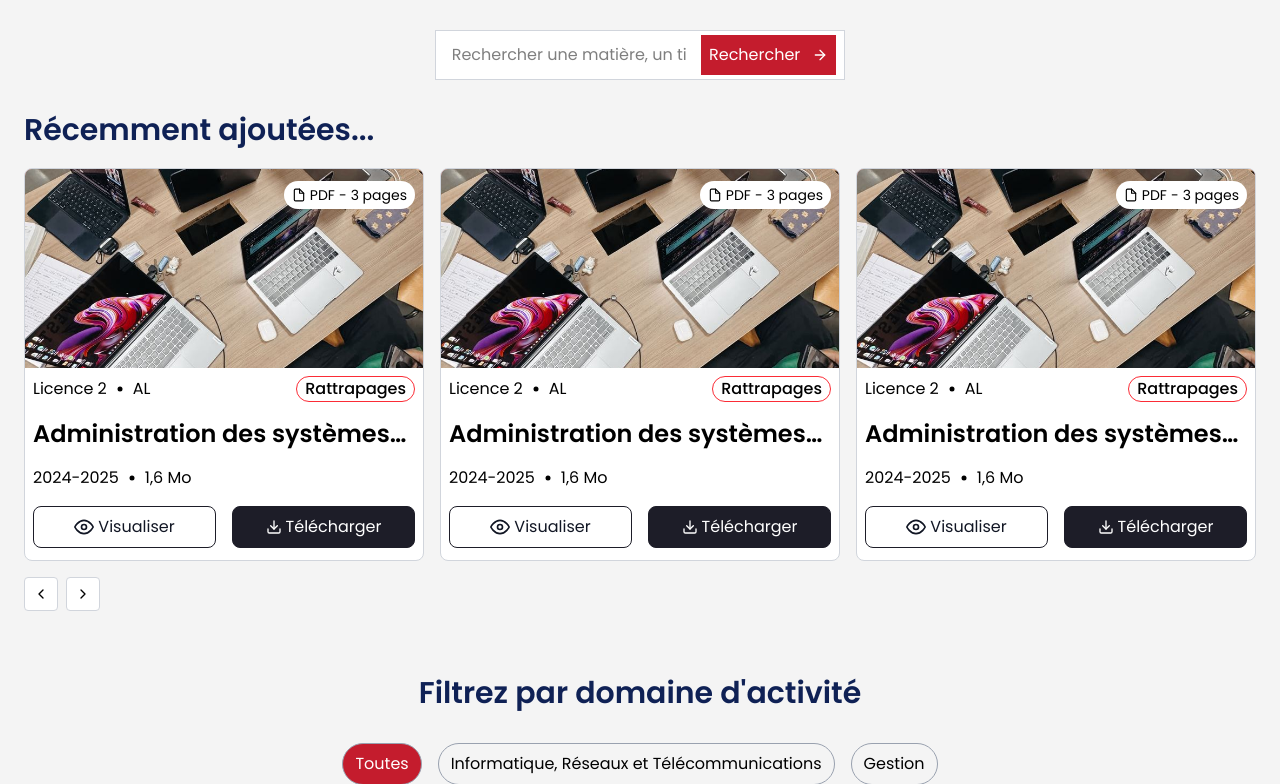
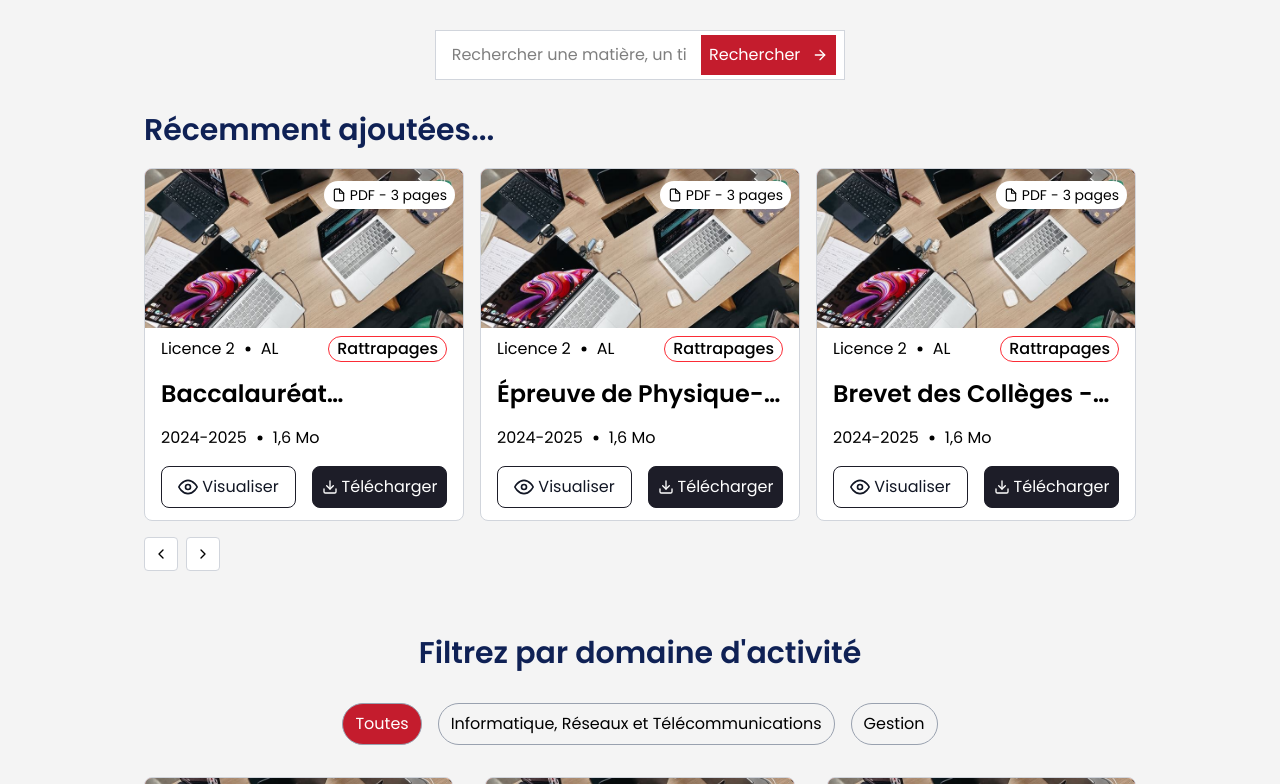
Before and after one commit to kaizen-squad/esgis-epreuves, a Next.js app: page / in a window 1280 px wide. Shown: the part 1456-2240 px from the top of the page. Built offline with nearby package versions, Linux system fonts and the light colour scheme.

Commit message:
fix(accueil): used the data

```diff
--- a/src/app/(public)/accueil/components/DomainFilter.tsx
+++ b/src/app/(public)/accueil/components/DomainFilter.tsx
@@ -18,7 +18,7 @@ const DomainFilter = () => {
         Filtrez par domaine d&apos;activité
       </h3>
 
-      <div className="mb-4 flex w-full max-w-full gap-4 overflow-x-auto md:mx-auto md:w-fit">
+      <div className="mb-8 flex w-full max-w-full gap-4 overflow-x-auto md:mx-auto md:w-fit">
         {["Toutes", ...activityDomain].map((domain) => {
           return (
             <button
--- a/src/app/(public)/accueil/components/RecentlyAdded.tsx
+++ b/src/app/(public)/accueil/components/RecentlyAdded.tsx
@@ -6,7 +6,7 @@ import { epreuvesMock } from "../../constants/epreuve.constants";
 
 const RecentlyAdded = () => {
   return (
-    <div className="mb-16">
+    <div className="mb-16 lg:px-30">
       <h3 className="text-text-secondary mb-1 text-3xl font-semibold">
         Récemment ajoutées...
       </h3>
--- a/src/app/(public)/accueil/components/Research.tsx
+++ b/src/app/(public)/accueil/components/Research.tsx
@@ -4,7 +4,7 @@ import { FiArrowRight } from "react-icons/fi";
 const Research = () => {
   return (
     <div className="mb-8 px-6 text-center">
-      <div className="mb-8 w-full text-center text-lg lg:text-3xl">
+      <div className="mb-8 w-full text-center text-lg md:text-2xl lg:text-3xl">
         Des sujets{" "}
         <div className="relative hidden h-10 w-17.5 align-middle lg:inline-block">
           <Image
@@ -30,7 +30,7 @@ const Research = () => {
         vos examens.
       </div>
 
-      <div className="bg-background-primary flex border border-gray-300 py-1 pr-2 pl-4 lg:mx-auto lg:w-1/3">
+      <div className="bg-background-primary mx-auto flex border border-gray-300 py-1 pr-2 pl-4 md:w-2/3 lg:w-1/3">
         <input
           className="min-w-0 flex-1 outline-none"
           type="search"
--- a/src/app/(public)/components/EpreuveCard.tsx
+++ b/src/app/(public)/components/EpreuveCard.tsx
@@ -29,7 +29,7 @@ const EpreuveCard = (data: EpreuveCard) => {
           className="z-0 object-cover"
         />
       </div>
-      <div className="px-2 py-2">
+      <div className="px-4 py-2">
         <div className="-2 mb-4 flex items-center justify-between text-sm lg:text-base">
           <div className="flex items-center gap-2">
             <span>Licence 2</span>
@@ -41,7 +41,7 @@ const EpreuveCard = (data: EpreuveCard) => {
           </span>
         </div>
         <p className="mb-4 line-clamp-1 text-xl font-semibold lg:text-2xl">
-          Administration des systèmes Linux
+          {data.name}
         </p>
         <div className="mb-4 flex items-center gap-2 text-sm lg:text-base">
           <span>2024-2025</span>
```
